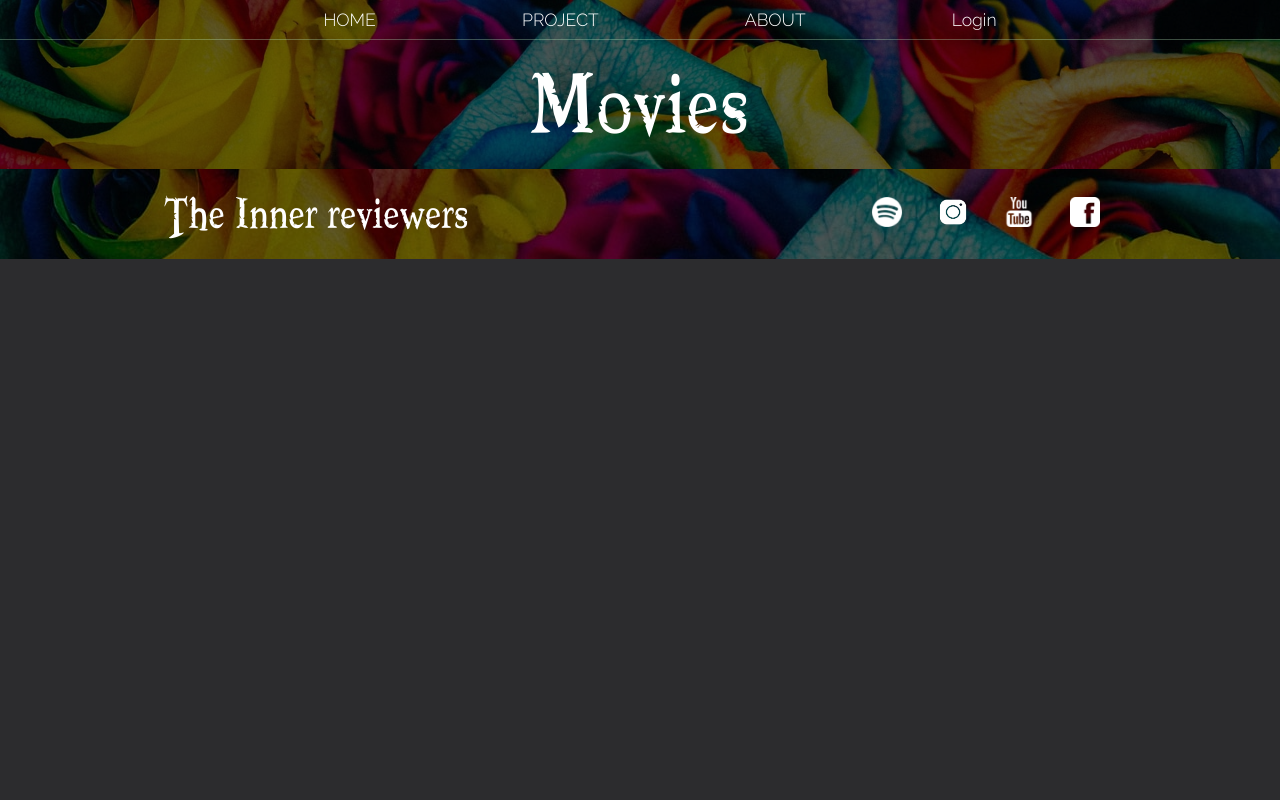
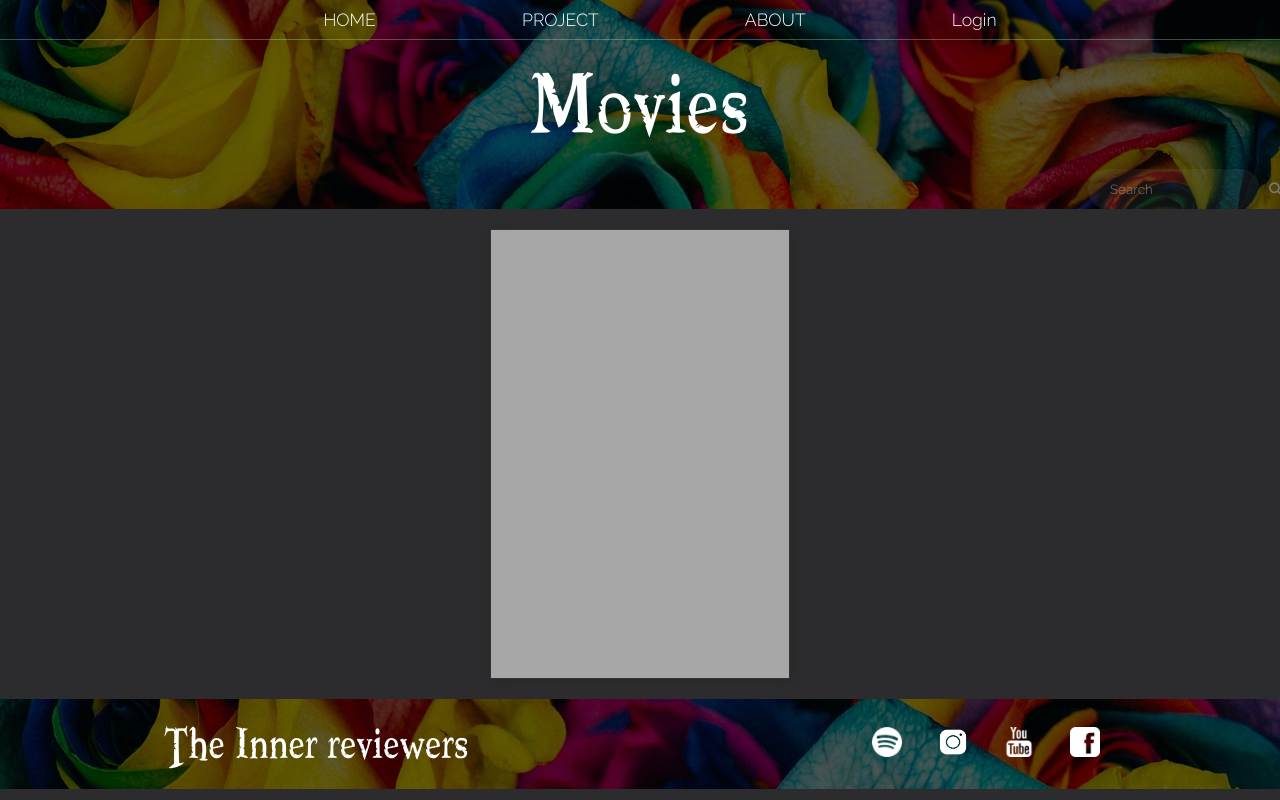
Before and after one commit to TheShadowandwolves/The-Inner-reviewers, a plain HTML site: page Movies.html in a window 1280 px wide. Drawn offline with Linux system fonts and the light colour scheme; files whose address does not match are found by name.

Commit message:
added search bar

```diff
--- a/CSS/movieLibrary.css
+++ b/CSS/movieLibrary.css
@@ -0,0 +1,16 @@
+#main-slider{
+    display: flex;
+    justify-content: center;
+    align-items: center;
+    margin: 20px auto;
+    max-width: 1170px;
+    width: 100%;
+}
+
+.main-slider-box{
+    width: 300px;
+    height: 450px;
+    box-shadow: 2px 2px 10px rgba(0,0,0,0.1);
+    border: 1px solid #0e0e0ec2;
+    background-color: #a7a7a7;
+}
--- a/Movies.html
+++ b/Movies.html
@@ -6,6 +6,8 @@
         <link rel="stylesheet" href="index.css"/>
         <link rel="stylesheet" href="CSS/movieLibrary.css"/>
         <link rel="shortcut icon" href="Images/The inner reviewers logo wi text 2.png"/>
+        <script src="https://kit.fontawesome.com/c8e4d183c2.js" crossorigin="anonymous"></script>
+
     </head>
     <body>
         <header class="main-header">
@@ -19,7 +21,19 @@
                 </ul>
             </nav>
             <h1 class="Titlename Titlename-large">Movies</h1>
+            <form action="" class="search-box">
+                <!--input-->
+                  <input type="text" name="search" placeholder="Search" class="search-input" required/>
+                   <button type="submit">
+                  <i class="fas fa-search"></i>
+                </button>
+              </form>
         </header>
+        <section id="main-slider">
+            <div class="main-slider-box">
+
+            </div>
+        </section>
 <body>
     <footer class="main-footer">
         <div class="container main-footer-container">
--- a/index.css
+++ b/index.css
@@ -129,3 +129,31 @@ html, body{
 .logolink {
     text-decoration: none;
 }
+.search-box{
+    background-color: #d1d1d111;
+    padding:3px 20px;
+    margin-left: 85%;
+    border-radius: 20px;
+    height: 40px;
+    display: flex;
+    justify-content: space-between;
+
+    align-items: center;
+    margin-right: 20px;
+  }
+  .search-box input{
+    background-color: transparent;
+    border: none;
+    outline: none;
+    color: white;
+  }
+  .search-box input::placeholder{
+    color: #ffffff53;
+  }
+  .search-box button{
+    background-color: transparent;
+    color: #ffffffc9;
+    border: none;
+    outline: none;
+    cursor: pointer;
+  }
--- a/styles.css
+++ b/styles.css
@@ -8,6 +8,8 @@
 @import url("https://fonts.googleapis.com/css2?family=Libre+Bodoni:wght@500&display=swap");
 *, *::after, *::before {
     box-sizing: border-box;
+    margin: 0px;
+    padding: 0px;
   }
 
   :root {
@@ -233,3 +235,31 @@
 .logolink {
   text-decoration: none;
 }
+.search-box{
+  background-color: #d1d1d111;
+  padding:3px 20px;
+  margin-left: 85%;
+  border-radius: 20px;
+  height: 40px;
+  display: flex;
+  justify-content: space-between;
+
+  align-items: center;
+  margin-right: 20px;
+}
+.search-box input{
+  background-color: transparent;
+  border: none;
+  outline: none;
+  color: white;
+}
+.search-box input::placeholder{
+  color: #ffffff53;
+}
+.search-box button{
+  background-color: transparent;
+  color: #ffffffc9;
+  border: none;
+  outline: none;
+  cursor: pointer;
+}
```
Also changed, not shown: Books.html (+8 -0 lines), Project.html (+10 -1 lines), Series.html (+8 -0 lines), index.html (+9 -0 lines).
